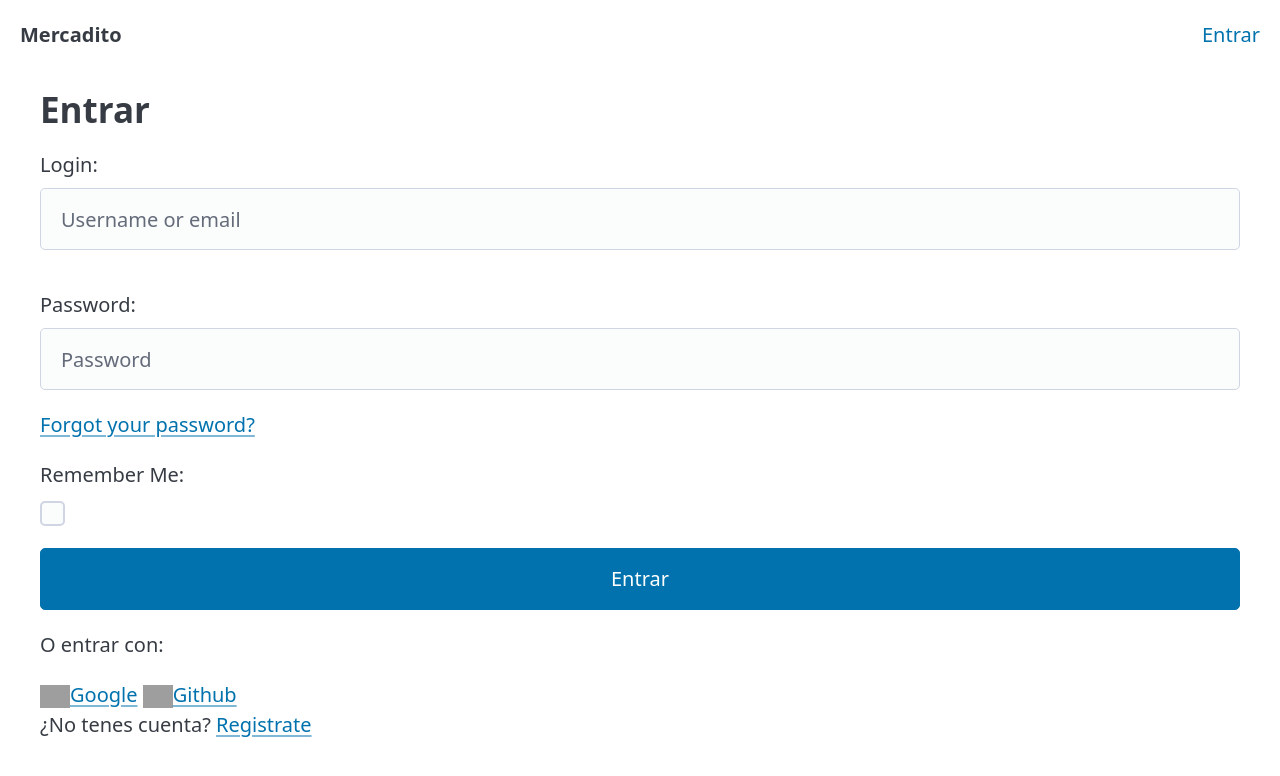
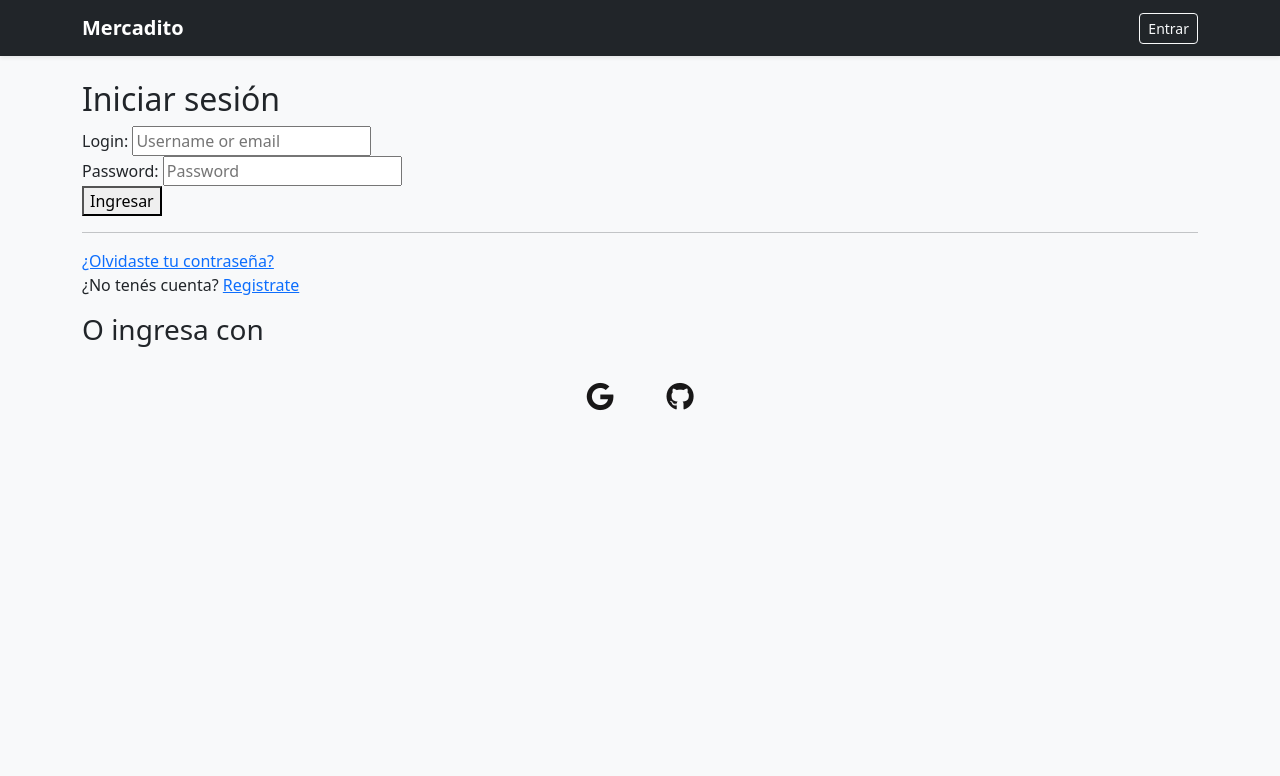
Before and after one commit to MastahhDev/MarketplaceVI, a Django app: page /accounts/login/ in a window 1280 px wide. Shown: the top 776 px of the page. Run offline with Django 5.2, Linux system fonts and the light colour scheme; data comes from the database, SQL or seed files in the repository; both versions use the stored data as it was after the commit; some libraries are stand-ins or nearby versions; grey boxes are pictures that could not be loaded.

Commit message:
Desing updated, check errors, password_reset updated

```diff
--- a/Marketplace/urls.py
+++ b/Marketplace/urls.py
@@ -1,10 +1,13 @@
 from django.contrib import admin
 from django.urls import path, include
 from core.views import home # añadido
+from django.conf import settings
+from django.conf.urls.static import static
 
 urlpatterns = [
     path('admin/', admin.site.urls),
     path('', home, name='home'), # añadido ruta base
     path('accounts/', include('allauth.urls')), # requerido por el Allauth
-    path('products/', include("market.urls"))
-]
+    path('products/', include("market.urls")),
+    path('profiles/', include("perfil.urls")),
+]+ static(settings.MEDIA_URL, document_root=settings.MEDIA_ROOT)
--- /dev/null
+++ b/core/static/css/styles.css
@@ -0,0 +1,46 @@
+.social-login {
+    display: flex;
+    justify-content: center;  /* centra horizontal */
+    gap: 20px;                /* espacio entre logos */
+    margin-top: 20px;
+}
+
+.social-login a {
+    text-decoration: none;
+}
+
+.social-logo {
+    width: 50px;   /* ajusta al tamaño que quieras */
+    height: auto;
+    transition: transform 0.2s ease-in-out;
+}
+
+.social-logo:hover {
+    transform: scale(1.1); /* efecto al pasar el mouse */
+}
+
+.btn-social {
+  display: flex;
+  align-items: center;
+  justify-content: center;
+  width: 60px;
+  height: 60px;
+  border-radius: 50%;
+  font-size: 28px;
+  text-decoration: none;
+  color: rgb(24, 23, 23);
+  transition: transform 0.2s ease, box-shadow 0.2s ease;
+}
+
+.btn-social.google {
+  background: #DB4437; /* Rojo Google */
+}
+
+.btn-social.github {
+  background: #333; /* Negro GitHub */
+}
+
+.btn-social:hover {
+  transform: scale(1.1);
+  box-shadow: 0 4px 12px rgba(0,0,0,0.3);
+}
--- a/core/templates/base.html
+++ b/core/templates/base.html
@@ -1,29 +1,68 @@
-<!DOCTYPE html>
-<html lang="en">
+{% load static %}
+
+<!doctype html>
+<html lang="es">
 <head>
-    <meta charset="UTF-8">
-    <title>{% block title %}Mercadito{% endblock %}<title></title>
-    <meta name="viewport" content="width=device-width, initial-scale=1.0">
-    <link rel="stylesheet" href="https://cdn.jsdelivr.net/npm/@picocss/pico@2/css/pico.min.css">
+  <meta charset="utf-8">
+  <title>{% block title %}Mercadito{% endblock %}</title>
+  <meta name="viewport" content="width=device-width, initial-scale=1" />
+  <link href="https://cdn.jsdelivr.net/npm/bootstrap@5.3.8/dist/css/bootstrap.min.css" rel="stylesheet">
+  <link rel="stylesheet" href="https://cdnjs.cloudflare.com/ajax/libs/font-awesome/6.5.0/css/all.min.css">
+  <link rel="stylesheet" href="{% static 'css/styles.css' %}">
+
 </head>
+<body class="bg-light">
+  <!-- Navbar -->
+  <nav class="navbar navbar-expand-lg navbar-dark bg-dark shadow-sm">
+    <div class="container">
+      <a class="navbar-brand fw-bold" href="{% url 'home' %}">Mercadito</a>
+      <button class="navbar-toggler" type="button" data-bs-toggle="collapse" data-bs-target="#navbarNav">
+        <span class="navbar-toggler-icon"></span>
+      </button>
 
-<body>
-    <nav class="container-fluid">
-        <ul>
-            <li><strong>Mercadito</strong></li>
-        </ul>
-        <ul>
+      <div class="collapse navbar-collapse justify-content-end" id="navbarNav">
+        <ul class="navbar-nav align-items-center">
           {% if user.is_authenticated %}
-                <li>Hola, {{ user.first_name|default:user.username }}</li>
-                <li><a href="{% url 'account_logout' %}">Salir</a></li>
+            <li class="nav-item me-3 text-white">
+              Hola, {{ user.first_name|default:user.username }}
+            </li>
+            <li class="nav-item me-3">
+              <a href="{% url 'profile' %}" class="nav-link">
+                {% if user.profile.avatar %}
+                  <img src="{{ user.profile.avatar.url }}"
+                       alt="Avatar"
+                       class="rounded-circle"
+                       width="32" height="32"
+                       style="object-fit: cover;">
                 {% else %}
-                <li><a href="{% url 'account_login' %}">Entrar</a></li>
+                  <img src="https://ui-avatars.com/api/?name={{ user.username }}&background=random"
+                       alt="Avatar"
+                       class="rounded-circle"
+                       width="32" height="32">
+                {% endif %}
+              </a>
+            </li>
+            <li class="nav-item">
+              <form method="post" action="{% url 'account_logout' %}" class="d-inline">
+                {% csrf_token %}
+                <button type="submit" class="btn btn-outline-light btn-sm">Salir</button>
+              </form>
+            </li>
+          {% else %}
+            <li class="nav-item">
+              <a href="{% url 'account_login' %}" class="btn btn-outline-light btn-sm">Entrar</a>
+            </li>
           {% endif %}
         </ul>
+      </div>
+    </div>
   </nav>
-    <main class="container">
+
+  <!-- Contenido -->
+  <main class="container my-4">
     {% block content %}{% endblock %}
   </main>
+
+  <script src="https://cdn.jsdelivr.net/npm/bootstrap@5.3.8/dist/js/bootstrap.bundle.min.js"></script>
 </body>
-
 </html>
--- a/perfil/apps.py
+++ b/perfil/apps.py
@@ -4,3 +4,6 @@ from django.apps import AppConfig
 class PerfilConfig(AppConfig):
     default_auto_field = 'django.db.models.BigAutoField'
     name = 'perfil'
+
+def ready(self):
+    import app.signals
--- /dev/null
+++ b/perfil/templates/profile.html
@@ -0,0 +1,6 @@
+<h2>{{ request.user.username }}</h2>
+<p>{{ profile.bio }}</p>
+{% if profile.avatar %}
+    <img src="{{ profile.avatar.url }}" alt="avatar">
+{% endif %}
+<a href="{% url 'edit_profile' %}">Editar perfil</a>
--- /dev/null
+++ b/perfil/urls.py
@@ -0,0 +1,7 @@
+from django.urls import path
+from . import views
+
+urlpatterns = [
+    path("editar/", views.edit_profile, name="edit_profile"),
+    #path("ver_perfil/", views.profile_view, name="profile"),
+]
--- a/templates/account/login.html
+++ b/templates/account/login.html
@@ -1,20 +1,45 @@
+<!-- templates\account\login.html -->
 {% extends "base.html" %}
+
 {% load socialaccount %}
 
-{% block title  %}Entrar{% endblock %}
+{% block content %}
+  <h2>Iniciar sesión</h2>
 
-{% block content %}
-<h2>Entrar</h2>
+  <!-- Login tradicional con usuario/contraseña -->
+  <form method="POST" action="{% url 'account_login' %}">
+    {% csrf_token %}
+    <div class="form-group">
+      {{ form.login.label_tag }}
+      {{ form.login }}
+    </div>
+    <div class="form-group">
+      {{ form.password.label_tag }}
+      {{ form.password }}
+    </div>
 
-<form method="post">
-    {% csrf_token %}
-    {{ form.as_p }}
-    <button type="submit">Entrar</button>
-</form>
+    <button type="submit" class="btn-primary">Ingresar</button>
+  </form>
 
-<p>O entrar con:</p>
-<a href="{% provider_login_url 'google' %}"><img src="/static/google-logo.png" width="30">Google</a>
-<a href="{% provider_login_url 'github' %}"><img src="/static/github-logo.png" width="30">Github</a>
+  <hr>
 
-<p>¿No tenes cuenta? <a href="{% url 'account_signup' %}">Registrate</a></p>
+  <!-- Links para resetear contraseña y registrarse -->
+  <p class="auth-links">
+    <a href="{% url 'account_reset_password' %}">¿Olvidaste tu contraseña?</a><br>
+    ¿No tenés cuenta?
+    <a href="{% url 'account_signup' %}">Registrate</a>
+  </p>
+
+  <!-- Botones sociales -->
+  <h3>O ingresa con</h3>
+  <div class="social-login">
+        <a href="{% provider_login_url 'google' %}" role="button" class="btn-social">
+            <i class="fab fa-google"></i>
+        </a>
+        <a href="{% provider_login_url 'github' %}" role="button" class="btn-social">
+            <i class="fab fa-github"></i>
+        </a>
+  </div>
+
+
 {% endblock %}
```
Also changed, not shown: Marketplace/settings.py (+5 -5 lines), perfil/forms.py (added, +7 -0 lines), perfil/signals.py (added, +11 -0 lines), perfil/templates/profile_edit.html (added, +10 -0 lines), perfil/views.py (+19 -2 lines), templates/account/logout.html (+20 -1 lines), templates/account/password_reset.html (added, +22 -0 lines), templates/account/signup.html (+49 -1 lines), db.sqlite3. Lines whose indentation alone changed are shown as unchanged.
